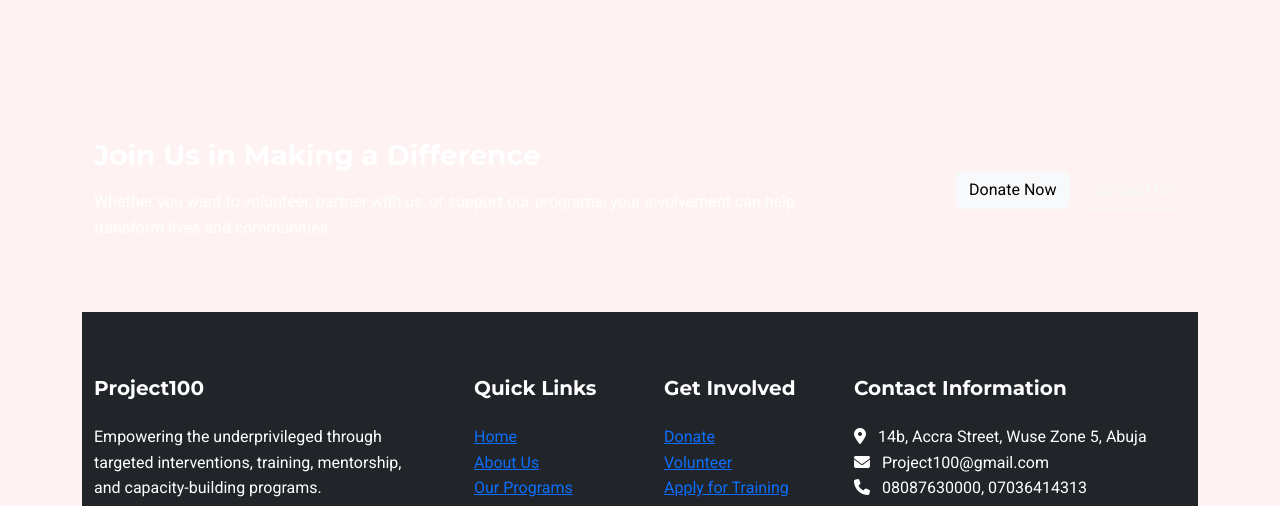
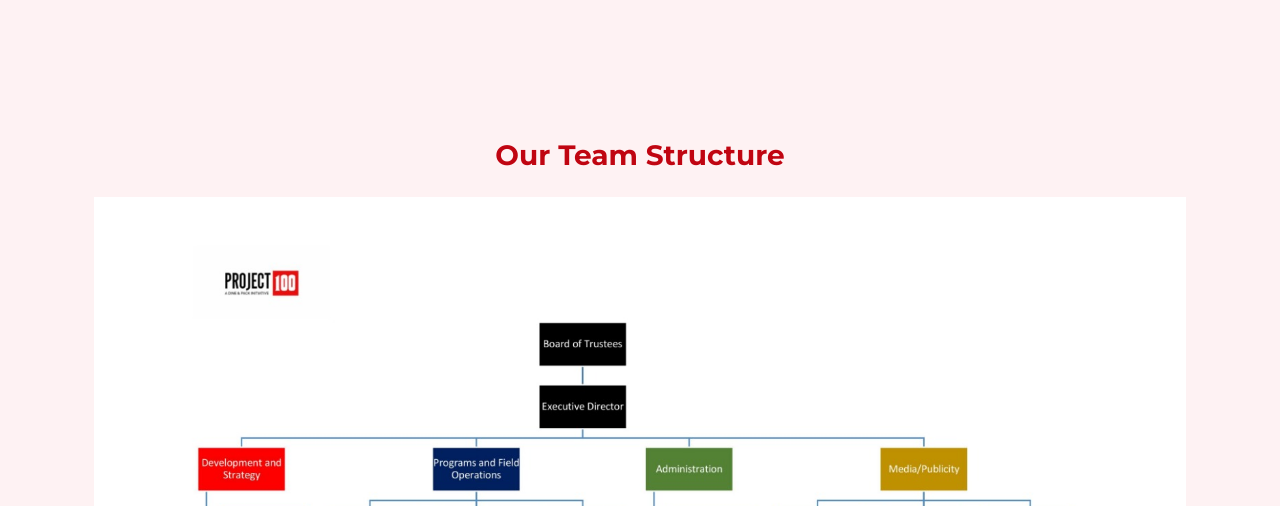
Before and after one commit to Gigx267/Project-100-, a plain HTML site: page about.html in a window 1280 px wide. Shown: the part 4100-4606 px from the top of the page. Drawn offline with nearby package versions, Linux system fonts and the light colour scheme.

Commit message:
Update about.html

```diff
--- a/about.html
+++ b/about.html
@@ -537,21 +537,17 @@ Since Inception, we have directly and indirectly impacted over 2,000 individuals
     </section>
 
     <!-- CTA Section -->
+
 <section class="py-5 bg-primary-red text-white">
   <div class="container py-4">
     <div class="row align-items-center">
-          <div class="col-lg-8 mb-4 mb-lg-0">
-            <h3 class="mb-3">Join Us in Making a Difference</h3>
-            <p class="mb-0">Whether you want to volunteer, partner with us, or support our programs, your involvement can help transform lives and communities.</p>
-          </div>
-          <div class="col-lg-4 text-lg-end">
-            <a href="donate.html" class="btn btn-light me-2">Donate Now</a>
-            <a href="contact.html" class="btn btn-outline-light">Contact Us</a>
+      <div class="col-12 text-center">
+        <h3 style="color: #c00511;" class="mb-4">Our Team Structure</h3>
+        <img src="team.jpg" alt="Organizational Team Structure" class="img-fluid">
       </div>
     </div>
   </div>
 </section>
-
     <!-- Footer -->
 
 <footer class="footer">
```
Lines whose indentation alone changed are shown as unchanged.
